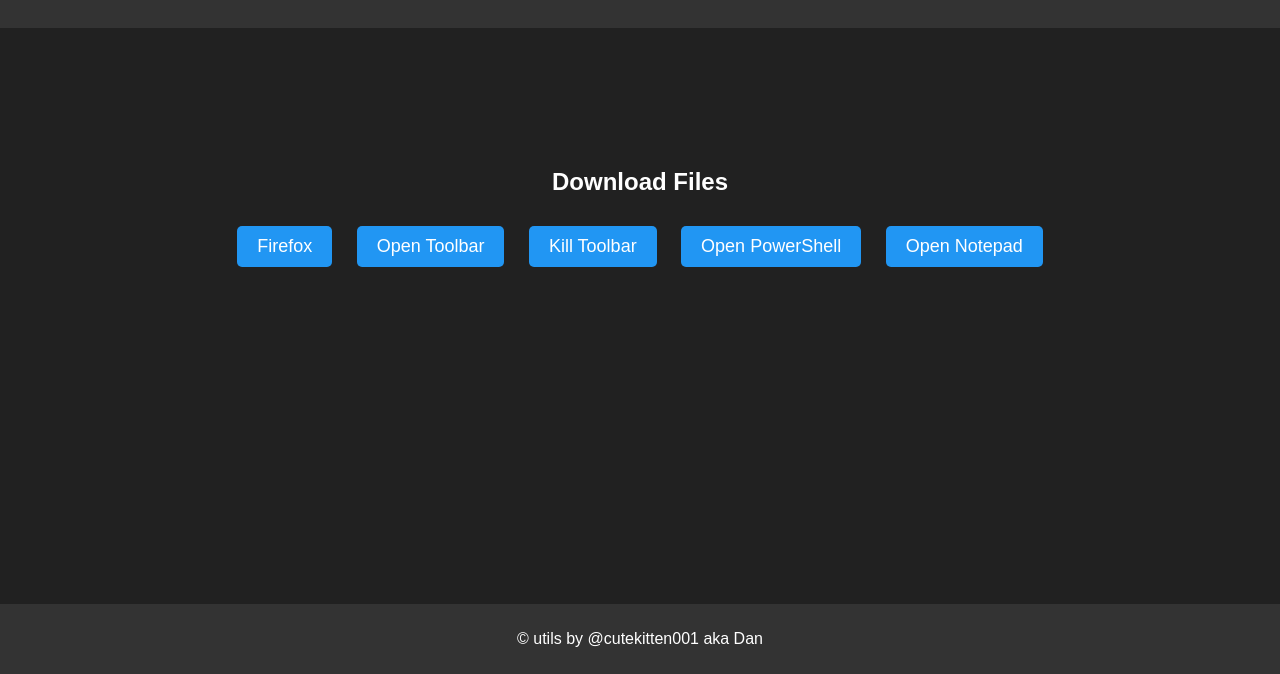
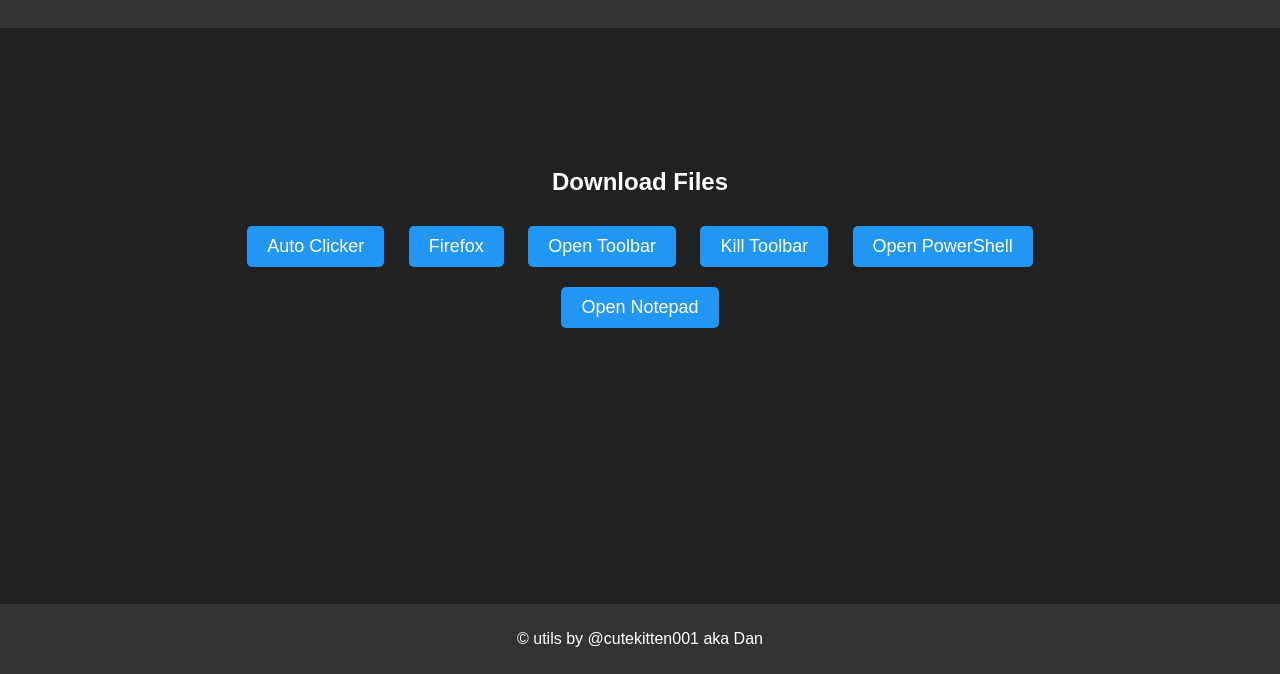
Before and after one commit to cutekitten001/utils, a plain HTML site: page index.html in a window 1280 px wide. Shown: the part 126-800 px from the top of the page. Drawn offline with Linux system fonts and the light colour scheme.

Commit message:
Update index.html

```diff
--- a/index.html
+++ b/index.html
@@ -35,6 +35,7 @@
 		<div class="container">
 			<h2>Download Files</h2>
 			<div class="download-buttons">
+				<a href="src/downloads/AutoClicker.exe" download><button>Auto Clicker</button></a>
 				<a href="src/downloads/" download><button>Firefox</button></a>
 				<a href="src/downloads/open_toolbar.bat" download><button>Open Toolbar</button></a>
 				<a href="src/downloads/kill_toolbar.bat" download><button>Kill Toolbar</button></a>
```
